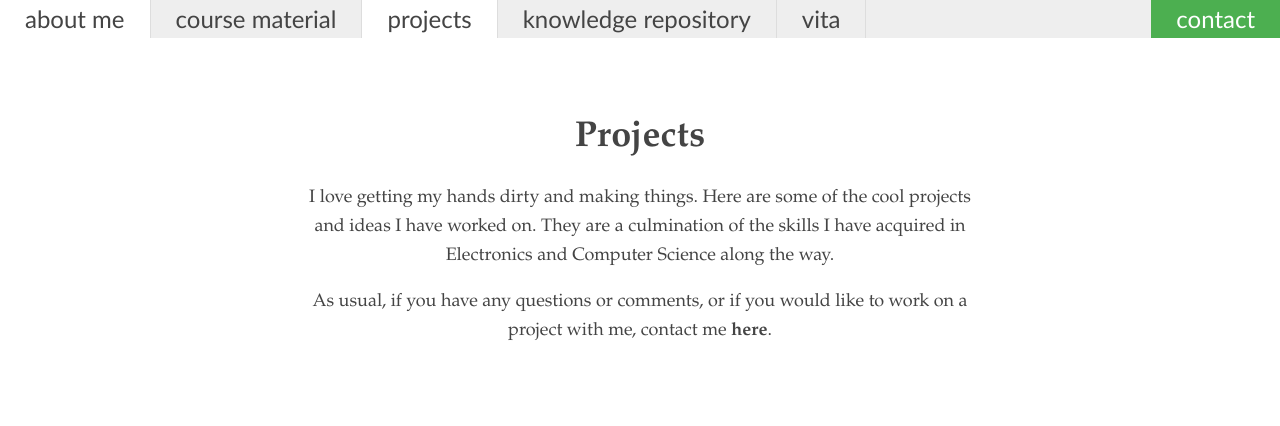
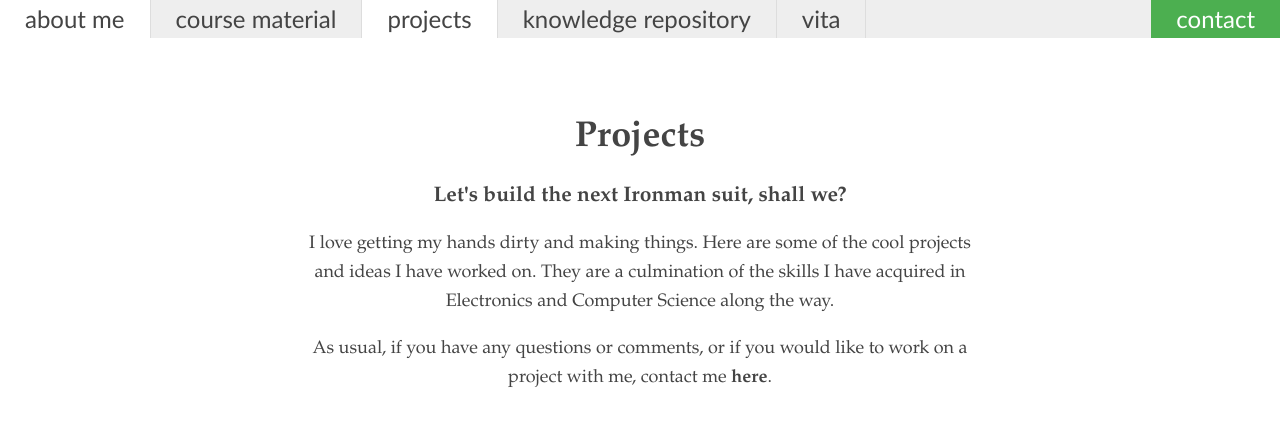
Before and after one commit to akashdeepdeb/akash.github.io, a Jekyll site: the page built from projects/index.html, in a window 1280 px wide. Shown: the top 426 px of the page. Built offline with Jekyll 4.4.1, drawn with Linux system fonts in a browser that asks for light colours.

Commit message:
Update index.html

```diff
--- a/projects/index.html
+++ b/projects/index.html
@@ -10,6 +10,7 @@ title: Some of my projects
 </style>
 
 <h1>Projects</h1>
+<h3>Let's build the next Ironman suit, shall we?</h3>
 <div id = "projects">
 <p>I love getting my hands dirty and making things. Here are some of the cool projects and ideas I have worked on. They are a culmination of the skills I have acquired in Electronics and Computer Science along the way.</p>
 <p>As usual, if you have any questions or comments, or if you would like to work on a project with me, contact me <a href = "/contact"><b>here</b></a>.</p>
```
